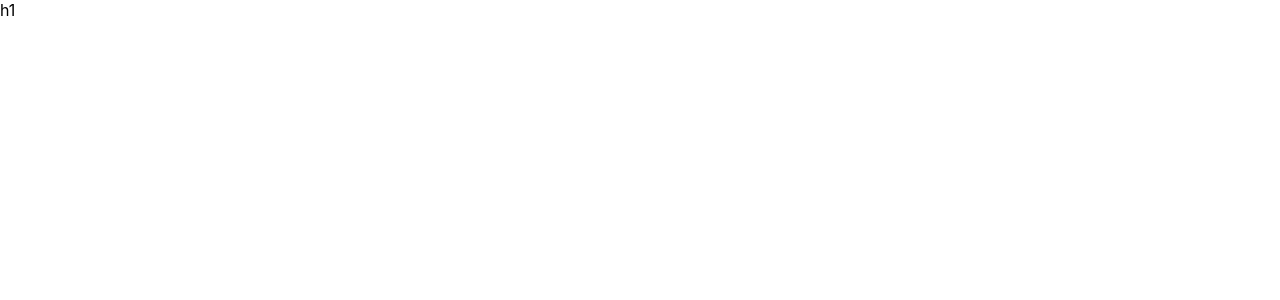
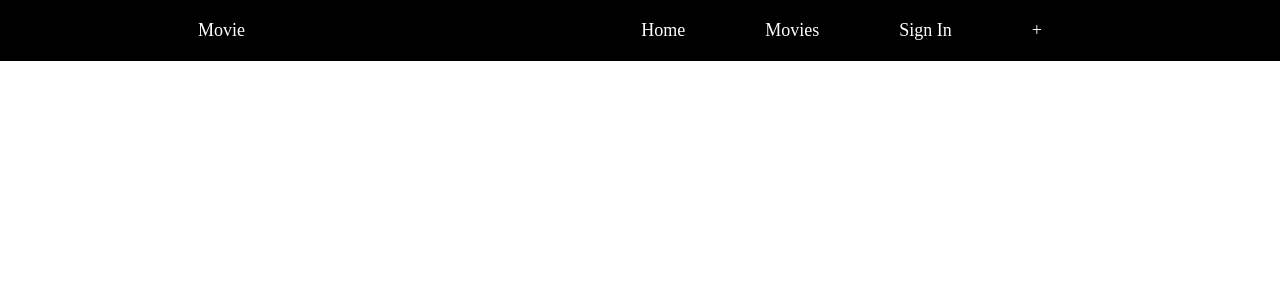
Before and after one commit to ElyasShamal/movie-website, a React (Create React App) app in the folder movies/: page / in a window 1280 px wide. Shown: the top 300 px of the page. Built offline with nearby package versions, Linux system fonts and the light colour scheme.

Commit message:
create responsive header with navbar an icons

```diff
--- a/movies/src/App.css
+++ b/movies/src/App.css
@@ -3,3 +3,45 @@
   margin: 0;
   box-sizing: border-box;
 }
+
+.header {
+  display: flex;
+  justify-content: space-around;
+  text-align: center;
+  background-color: black;
+  padding: 20px;
+  color: white;
+  font-size: 18px;
+  align-items: center;
+}
+
+.navbar ul {
+  display: flex;
+  flex-direction: row;
+  align-items: centers;
+}
+
+.navbar ul li {
+  list-style: none;
+  margin: 0 40px;
+  cursor: pointer;
+}
+
+.icons {
+  display: none;
+}
+
+@media (max-width: 631px) {
+  .header {
+    display: flex;
+    justify-content: space-between;
+    padding: 20px 40px;
+  }
+  .icons {
+    display: block;
+  }
+
+  .navbar {
+    display: none;
+  }
+}
--- a/movies/src/App.js
+++ b/movies/src/App.js
@@ -1,7 +1,12 @@
 import "./App.css";
+import Header from "./components/Header/Header";
 
 function App() {
-  return <div className="App">h1</div>;
+  return (
+    <>
+      <Header />
+    </>
+  );
 }
 
 export default App;
--- a/movies/src/components/Header/Header.js
+++ b/movies/src/components/Header/Header.js
@@ -0,0 +1,18 @@
+import React from "react";
+import Navigetion from "../Navbar/Navigetion";
+import { FontAwesomeIcon } from "@fortawesome/react-fontawesome";
+import { faBars } from "@fortawesome/free-solid-svg-icons";
+
+function Header() {
+  return (
+    <header className="header">
+      <div className="logo">Movie</div>
+      <Navigetion />
+      <div className="icons">
+        <FontAwesomeIcon icon={faBars} />
+      </div>
+    </header>
+  );
+}
+
+export default Header;
--- /dev/null
+++ b/movies/src/components/Navbar/Navigetion.js
@@ -0,0 +1,16 @@
+import React from "react";
+
+function Navigetion() {
+  return (
+    <nav className="navbar">
+      <ul>
+        <li>Home</li>
+        <li>Movies</li>
+        <li>Sign In</li>
+        <li>+</li>
+      </ul>
+    </nav>
+  );
+}
+
+export default Navigetion;
--- a/movies/src/index.css
+++ /dev/null
@@ -1,8 +0,0 @@
-body {
-  margin: 0;
-  font-family: -apple-system, BlinkMacSystemFont, "Segoe UI", "Roboto", "Oxygen",
-    "Ubuntu", "Cantarell", "Fira Sans", "Droid Sans", "Helvetica Neue",
-    sans-serif;
-  -webkit-font-smoothing: antialiased;
-  -moz-osx-font-smoothing: grayscale;
-}
--- a/movies/src/index.js
+++ b/movies/src/index.js
@@ -1,6 +1,6 @@
 import React from "react";
 import ReactDOM from "react-dom/client";
-import "./index.css";
+
 import App from "./App";
 
 const root = ReactDOM.createRoot(document.getElementById("root"));
```
